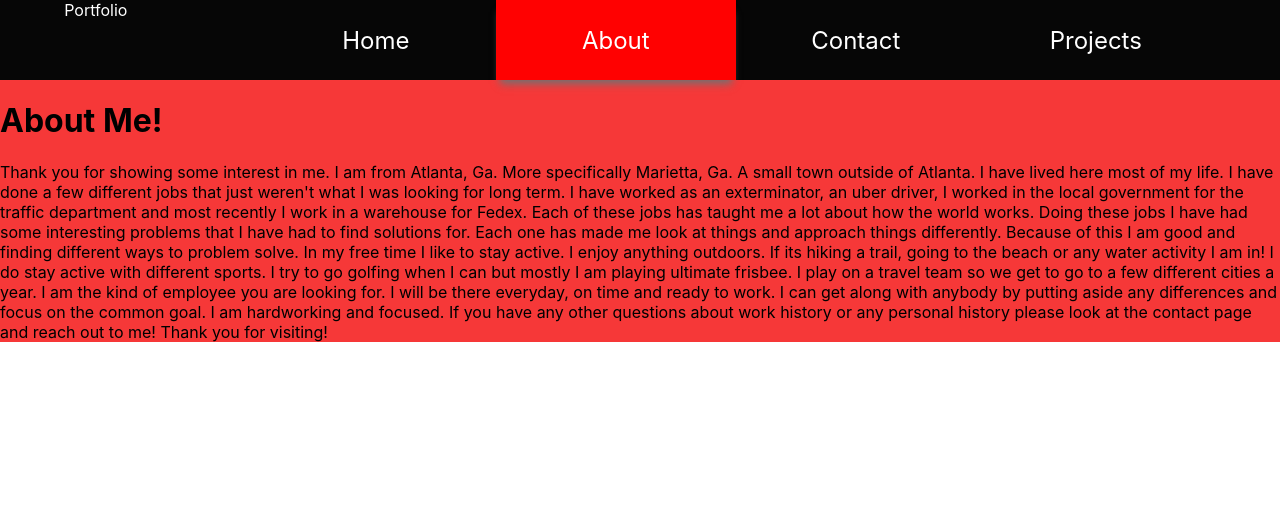
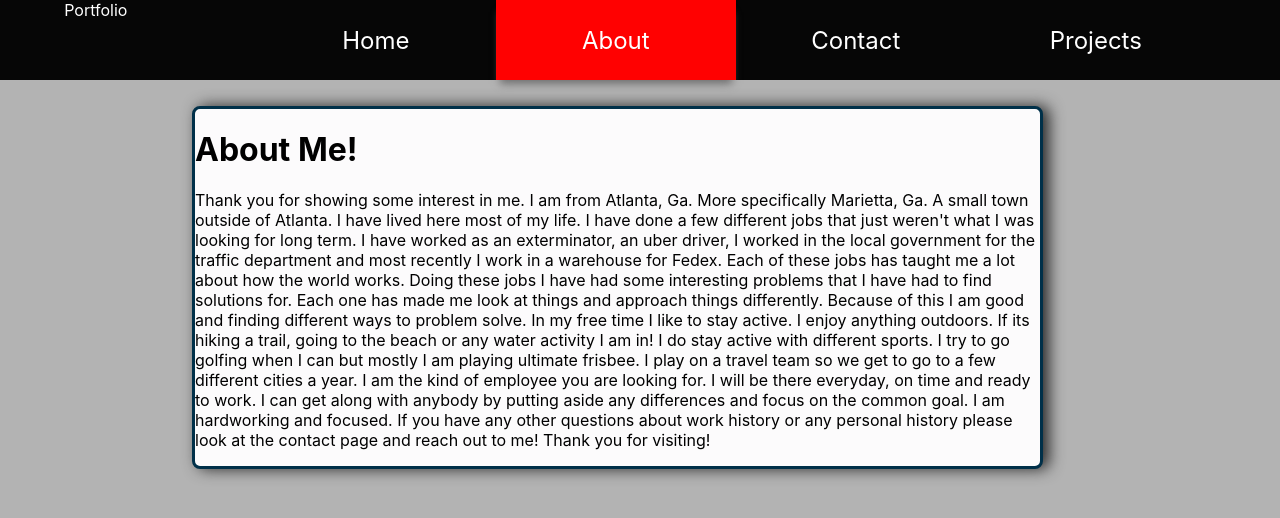
Before and after one commit to Jacksonmchugh/Portfolio, a React (Create React App) app in the folder portfolio/: page /about in a window 1280 px wide. Shown: the top 518 px of the page. Built offline with nearby package versions, Linux system fonts and the light colour scheme.

Commit message:
updating css and projects page

```diff
--- a/portfolio/src/App.css
+++ b/portfolio/src/App.css
@@ -1,11 +1,19 @@
 .App{
-  background-color: #f63838;
-  background-position: 100%;
-  background-repeat:repeat;
+
+
+}
+.page {
+  background-color: #b3b3b3;
+  height: 88vh;
+  padding-top: 2vh;
 }
 .App-logo {
   height: 40vmin;
   pointer-events: none;
+}
+
+body {
+  background-color: #b3b3b3;
 }
 
 
@@ -93,8 +101,9 @@ nav {
   background-color: rgb(252, 251, 252);
   align-content: center;
 }
-.home_page {
-
+.page_home {
+  color: rgb(2, 2, 2);
+  font-size: 35px;
 
 }
 .home_header {
@@ -118,6 +127,20 @@ nav {
   background-color: rgb(252, 251, 252);
   align-content: center;
 }
+.project_list:hover {
+  background-color:#ff0000;
+  border: 2px #eb4d01 solid;
+  border-radius: 15px;
+
+  color: black;
+  cursor: pointer;
+}
+.page {
+  background-color: #b3b3b3;
+  height: 88vh;
+  padding-top: 2vh;
+}
+
 .contact{
   width: 66%;
   max-height: 1000px;
@@ -130,3 +153,15 @@ nav {
   background-color: rgb(252, 251, 252);
   align-content: center;
 }
+.about{
+  width: 66%;
+  max-height: 1000px;
+  margin: 2% 15% 2% 15%;
+  border: 3px solid #003049;
+  border-radius: 8px;
+  box-shadow: 6px 0 15px #2a2a2a;
+  background-color: transparent;
+  object-fit:contain;
+  background-color: rgb(252, 251, 252);
+  align-content: center;
+}
--- a/portfolio/src/components/Landing.jsx
+++ b/portfolio/src/components/Landing.jsx
@@ -2,7 +2,7 @@ import React from "react"
 import   { Link }  from 'react-router-dom'
  const Landing = () => {
     return (
-        <section className="page home">
+        <section className="page_home">
         <h1>Welcome to</h1>
         <h1 id="home-logo">Jackson's Portfolio</h1>
         <h1>Thank you for coming by! Take a look around and feel free to reach out to me!</h1>
--- a/portfolio/src/pages/Projects.jsx
+++ b/portfolio/src/pages/Projects.jsx
@@ -2,6 +2,7 @@ import React from "react"
 
  const Projects = () => {
     return (
+        <section className="page">
         <div className="projects">
             <h1>My Projects!</h1>
          <div className="project_list">
@@ -15,6 +16,7 @@ import React from "react"
              <div className="project_list">
                 <h2>Top Cities</h2>
                 <img className="pics" src="https://i.imgur.com/x6sguBp.png"alt='pics' />
+                <p></p>
              <a target='blank' rel='noreferrer' href="https://github.com/Jacksonmchugh/topcities">to Github repo</a>
              </div>
              <div className="project_list">
@@ -25,8 +27,17 @@ import React from "react"
              <p></p>
              <a target='blank' rel='noreferrer' href="https://jacksonmchugh.github.io/Blackjack/"> If not just go check out the Github repo</a>
              </div>
+             <div className="project_list">
+                <h2>Likes!</h2>
+                <img className="pics" src="https://i.imgur.com/8Eox84R.mp4" alt='pics'/>
+                <p>This was the first project of my dev career. I had to create a game using an API. I went with a simple game of BlackJack. Feel free to try my game out.</p>
+             <a target='blank' rel='noreferrer' href="https://jacksonmchugh.github.io/Blackjack/">Wanna play a game of BlackJack?</a>
+             <p></p>
+             <a target='blank' rel='noreferrer' href="https://jacksonmchugh.github.io/Blackjack/"> If not just go check out the Github repo</a>
+             </div>
 
     </div>
+    </section>
     )
  }
  export default Projects
```
